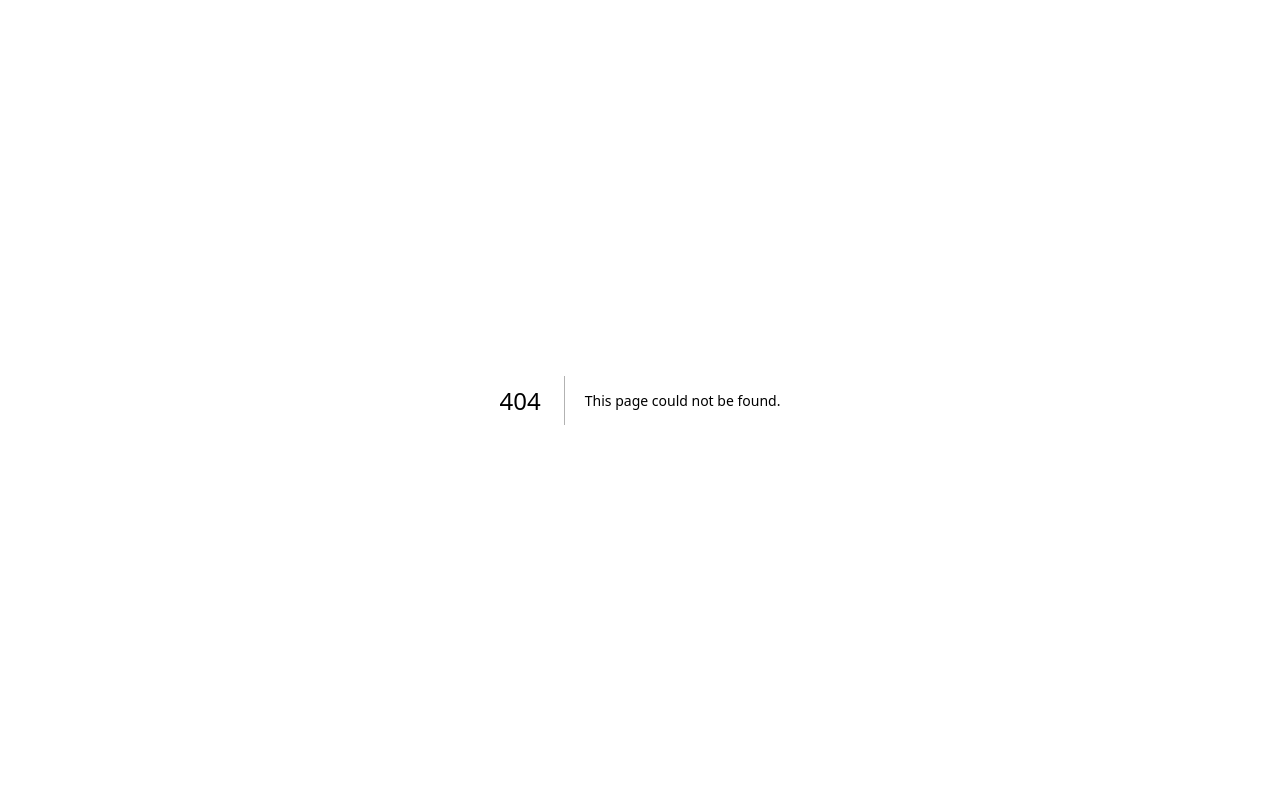
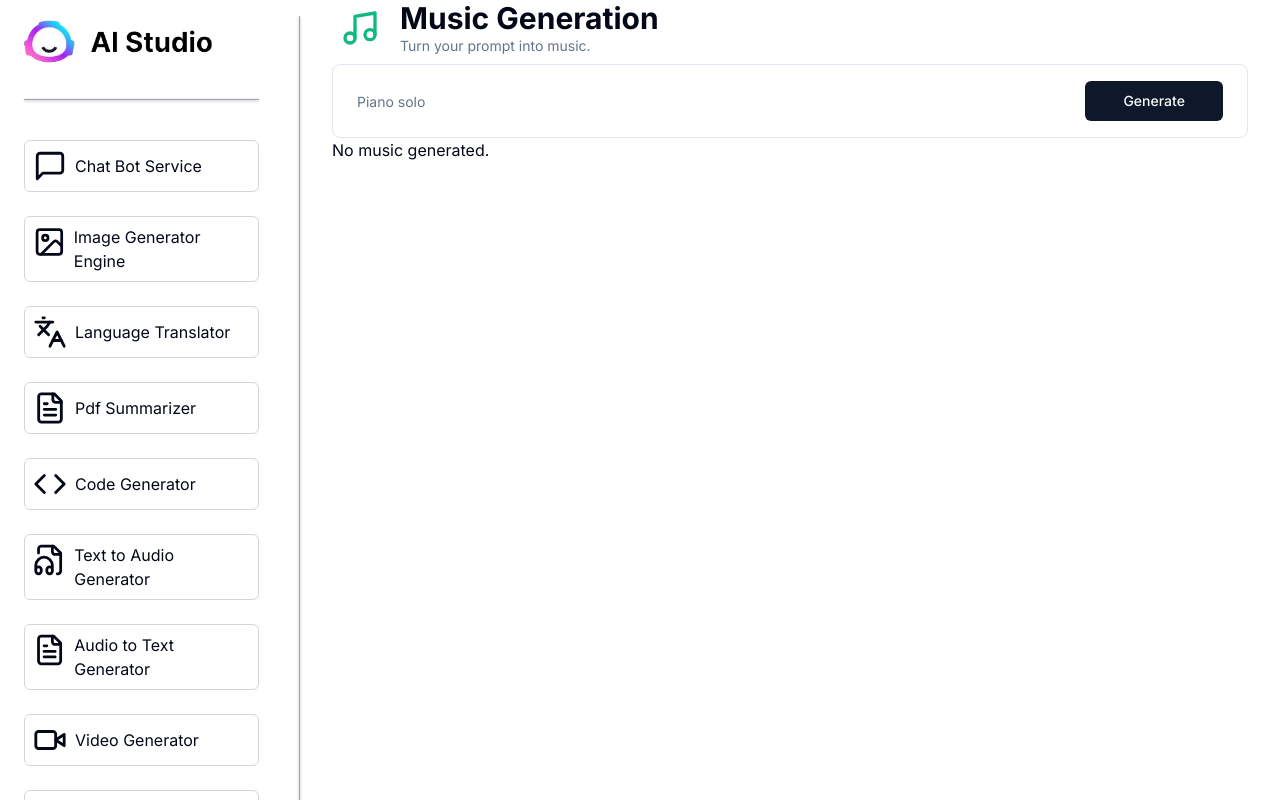
Before and after one commit to Prajwal-ak-0/saas, a Next.js app: page /music in a window 1280 px wide. Before the commit this address had no page. Built offline with nearby package versions, Linux system fonts and the light colour scheme.

Commit message:
Music Started

```diff
--- /dev/null
+++ b/app/(services)/music/page.tsx
@@ -0,0 +1,124 @@
+"use client";
+
+import * as z from "zod";
+import axios from "axios";
+import { useState } from "react";
+import { zodResolver } from "@hookform/resolvers/zod";
+import { useForm } from "react-hook-form";
+import { toast } from "react-hot-toast";
+import { useRouter } from "next/navigation";
+import { Music, Send } from "lucide-react";
+
+import { Button } from "@/components/ui/button";
+import { Input } from "@/components/ui/input";
+import { Form, FormControl, FormField, FormItem } from "@/components/ui/form";
+import { Loader } from "../_components/Loader";
+import { Heading } from "../_components/Heading";
+// import { useProModal } from "@/hooks/use-pro-modal";
+
+const formSchema = z.object({
+    prompt: z.string().min(1, {
+        message: "Music prompt is required"
+    }),
+});
+
+const MusicPage = () => {
+    // const proModal = useProModal();
+    const router = useRouter();
+    const [music, setMusic] = useState<string>();
+
+    const form = useForm<z.infer<typeof formSchema>>({
+        resolver: zodResolver(formSchema),
+        defaultValues: {
+            prompt: "",
+        }
+    });
+
+    const isLoading = form.formState.isSubmitting;
+
+    const onSubmit = async (values: z.infer<typeof formSchema>) => {
+        try {
+            setMusic(undefined);
+
+            const response = await axios.post('/api/music', values);
+            console.log(response)
+
+            setMusic(response.data.audio);
+            form.reset();
+        } catch (error: any) {
+            if (error?.response?.status === 403) {
+                // proModal.onOpen();
+            } else {
+                toast.error("Something went wrong.");
+            }
+        } finally {
+            router.refresh();
+        }
+    }
+
+    return (
+        <div>
+            <Heading
+                title="Music Generation"
+                description="Turn your prompt into music."
+                Icon={Music}
+                iconColor="text-emerald-500"
+                bgColor="bg-emerald-500/10"
+            />
+            <div className="px-4 lg:px-8">
+                <Form {...form}>
+                    <form
+                        onSubmit={form.handleSubmit(onSubmit)}
+                        className="
+              rounded-lg
+              border
+              w-full
+              p-4
+              px-3
+              md:px-6
+              focus-within:shadow-sm
+              grid
+              grid-cols-12
+              gap-2
+            "
+                    >
+                        <FormField
+                            name="prompt"
+                            render={({ field }) => (
+                                <FormItem className="col-span-12 lg:col-span-10">
+                                    <FormControl className="m-0 p-0">
+                                        <Input
+                                            className="border-0 outline-none focus-visible:ring-0 focus-visible:ring-transparent"
+                                            disabled={isLoading}
+                                            placeholder="Piano solo"
+                                            {...field}
+                                        />
+                                    </FormControl>
+                                </FormItem>
+                            )}
+                        />
+                        <Button className="col-span-12 lg:col-span-2 w-full" type="submit" disabled={isLoading} size="icon">
+                            Generate
+                        </Button>
+                    </form>
+                </Form>
+                {isLoading && (
+                    <div className="p-20">
+                        <Loader />
+                    </div>
+                )}
+                {!music && !isLoading && (
+                    <h1>                    No music generated.
+                    </h1>
+                )}
+                {music && (
+                    <audio controls className="w-full mt-8">
+                        <source src={music} />
+                    </audio>
+                )}
+            </div>
+        </div>
+    );
+}
+
+export default MusicPage;
--- /dev/null
+++ b/app/api/music/route.ts
@@ -0,0 +1,53 @@
+import Replicate from "replicate";
+import { auth } from "@clerk/nextjs";
+import { NextResponse } from "next/server";
+
+// import { incrementApiLimit, checkApiLimit } from "@/lib/api-limit";
+// import { checkSubscription } from "@/lib/subscription";
+
+const replicate = new Replicate({
+  auth: process.env.REPLICATE_API_TOKEN!,
+});
+
+export async function POST(
+  req: Request
+) {
+  try {
+    const { userId } = auth();
+    const body = await req.json();
+    const { prompt  } = body;
+
+    if (!userId) {
+      return new NextResponse("Unauthorized", { status: 401 });
+    }
+
+    if (!prompt) {
+      return new NextResponse("Prompt is required", { status: 400 });
+    }
+
+    // const freeTrial = await checkApiLimit();
+    // const isPro = await checkSubscription();
+
+    // if (!freeTrial && !isPro) {
+    //   return new NextResponse("Free trial has expired. Please upgrade to pro.", { status: 403 });
+    // }
+
+    const response = await replicate.run(
+      "riffusion/riffusion:8cf61ea6c56afd61d8f5b9ffd14d7c216c0a93844ce2d82ac1c9ecc9c7f24e05",
+      {
+        input: {
+          prompt_a: prompt
+        }
+      }
+    );
+
+    // if (!isPro) {
+    //   await incrementApiLimit();
+    // }
+
+    return NextResponse.json(response);
+  } catch (error) {
+    console.log('[MUSIC_ERROR]', error);
+    return new NextResponse("Internal Error", { status: 500 });
+  }
+};
--- a/app/page.tsx
+++ b/app/page.tsx
@@ -9,7 +9,7 @@
   return (
     <>
       <Navbar />
-      <Hero />
+      {/* <Hero />  */}
       <TopServices />
       <Footer/>
     </>
--- a/package.json
+++ b/package.json
@@ -31,6 +31,7 @@
     "react-icons": "^4.12.0",
     "react-markdown": "^9.0.1",
     "react-modal": "^3.16.1",
+    "replicate": "^0.25.1",
     "tailwind-merge": "^2.1.0",
     "tailwindcss-animate": "^1.0.7",
     "zod": "^3.22.4"
```
Also changed, not shown: 1 other file (tests, documents, lock files or other folders).
